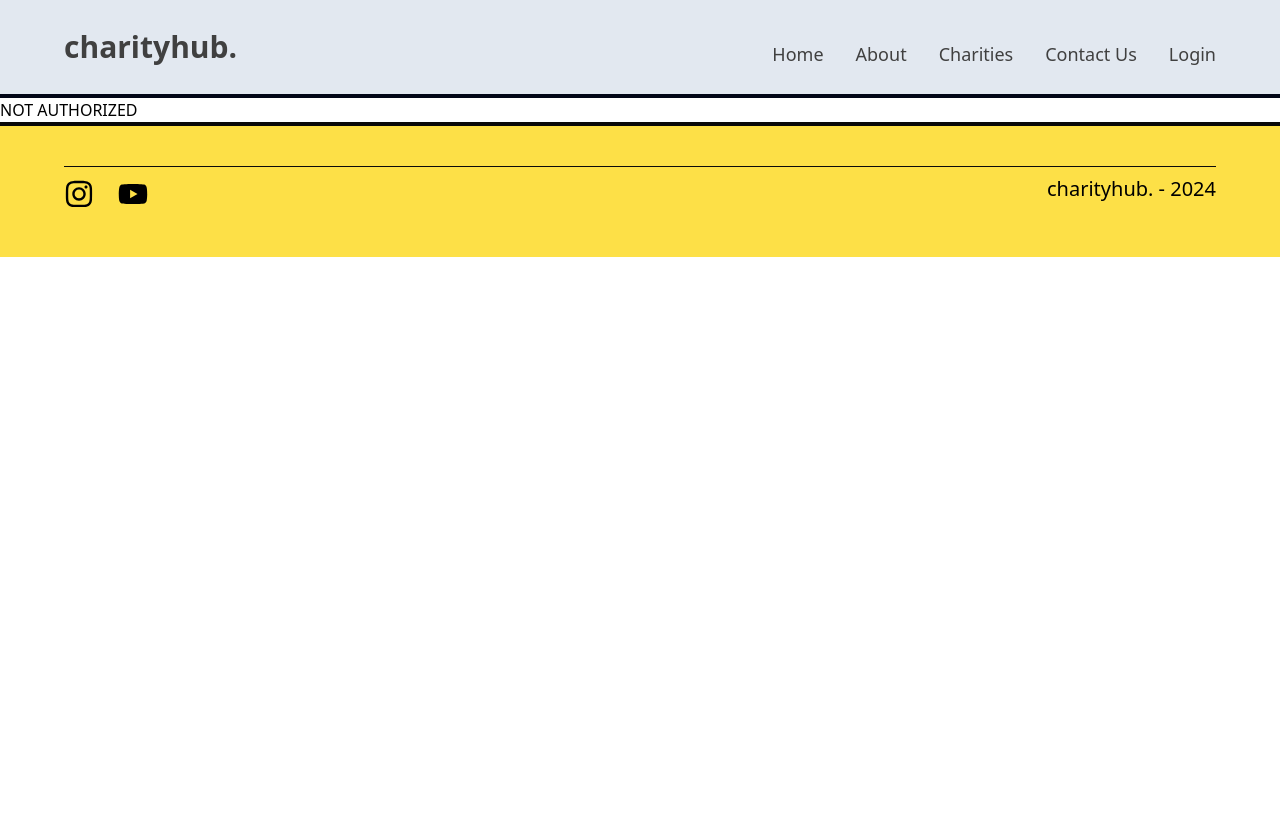
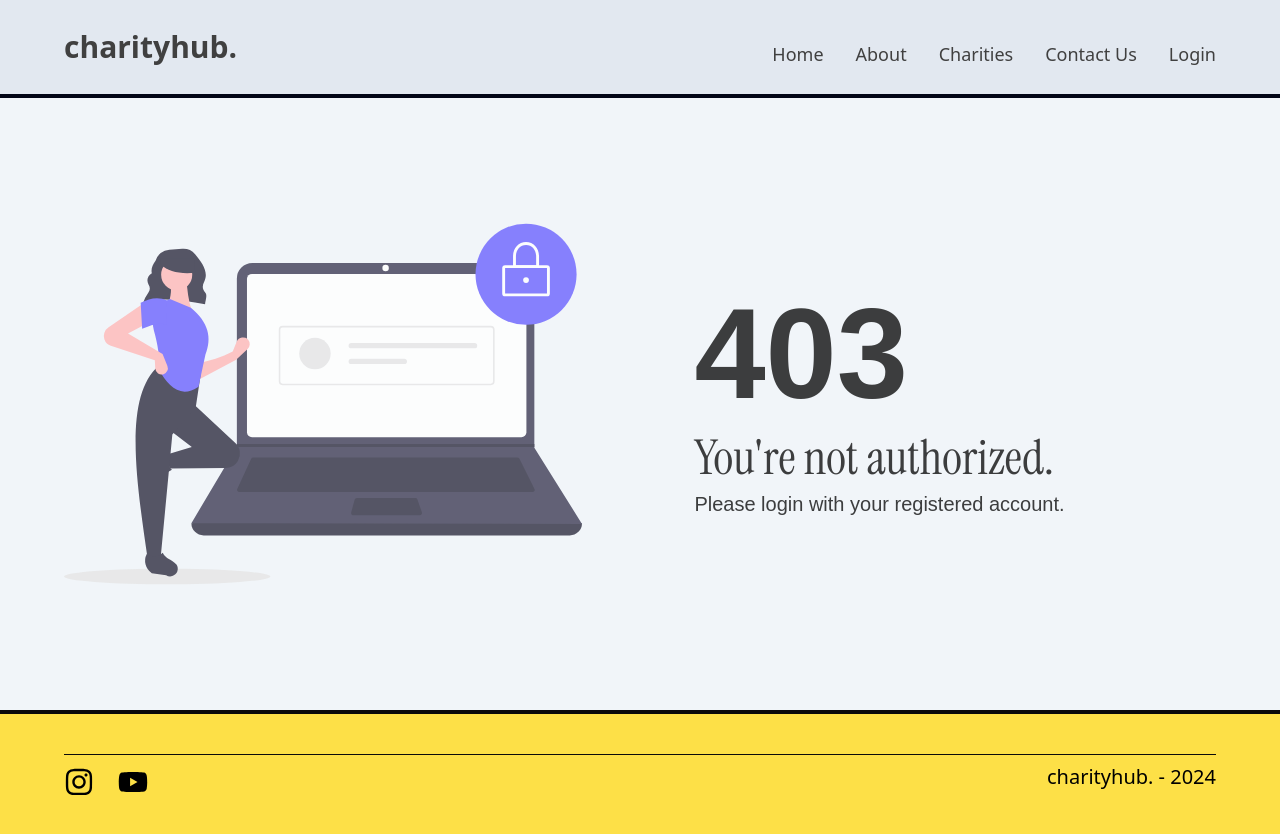
Before and after one commit to fcram7/charityhub, a React (Vite) app: page /not-authorized in a window 1280 px wide. Shown: the top 834 px of the page. Before the commit the page ends 800 px from the top, so only its background shows below. Built offline with nearby package versions, Linux system fonts and the light colour scheme; a web font is replaced by a local one.

Commit message:
added not authorized page content

```diff
--- /dev/null
+++ b/src/pages/notAuthorized/Hero.tsx
@@ -0,0 +1,19 @@
+import NotAuthorized from "/not-authorized.svg";
+
+const Hero = () => {
+  return (
+    <section className="hero-section px-[5%] py-24 bg-slate-100">
+      <div className="hero-section-content flex gap-28">
+        <img src={NotAuthorized} alt="Not Authorized" className="w-[45%] opacity-80"/>
+
+        <div className="hero-section-text py-24 opacity-75">
+          <h1 className="font-clashGrotesk font-bold text-9xl mb-4">403</h1>
+          <h2 className="font-instrument text-5xl mb-2">You're not authorized.</h2>
+          <p className="font-redhatdisplay text-xl">Please login with your registered account.</p>
+        </div>
+      </div>
+    </section>
+   );
+}
+
+export default Hero;
--- a/src/pages/notAuthorized/Index.tsx
+++ b/src/pages/notAuthorized/Index.tsx
@@ -1,8 +1,10 @@
+import Hero from './Hero';
+
 const NotAuthorized = () => {
   return (
-    <div>
-      NOT AUTHORIZED
-    </div>
+    <>
+      <Hero />
+    </>
    );
 }
 
```
Also changed, not shown: public/not-authorized.svg (added).
